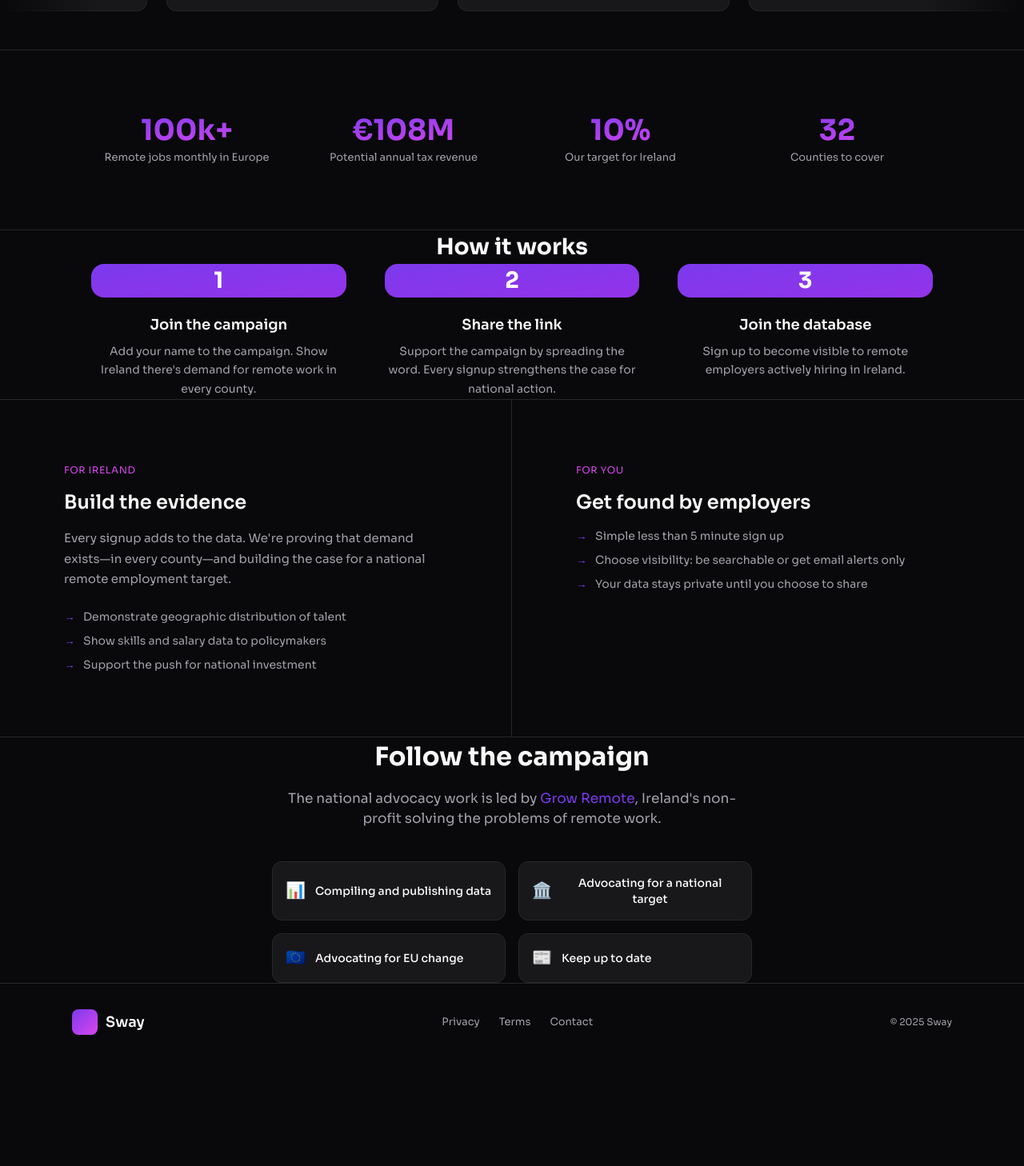
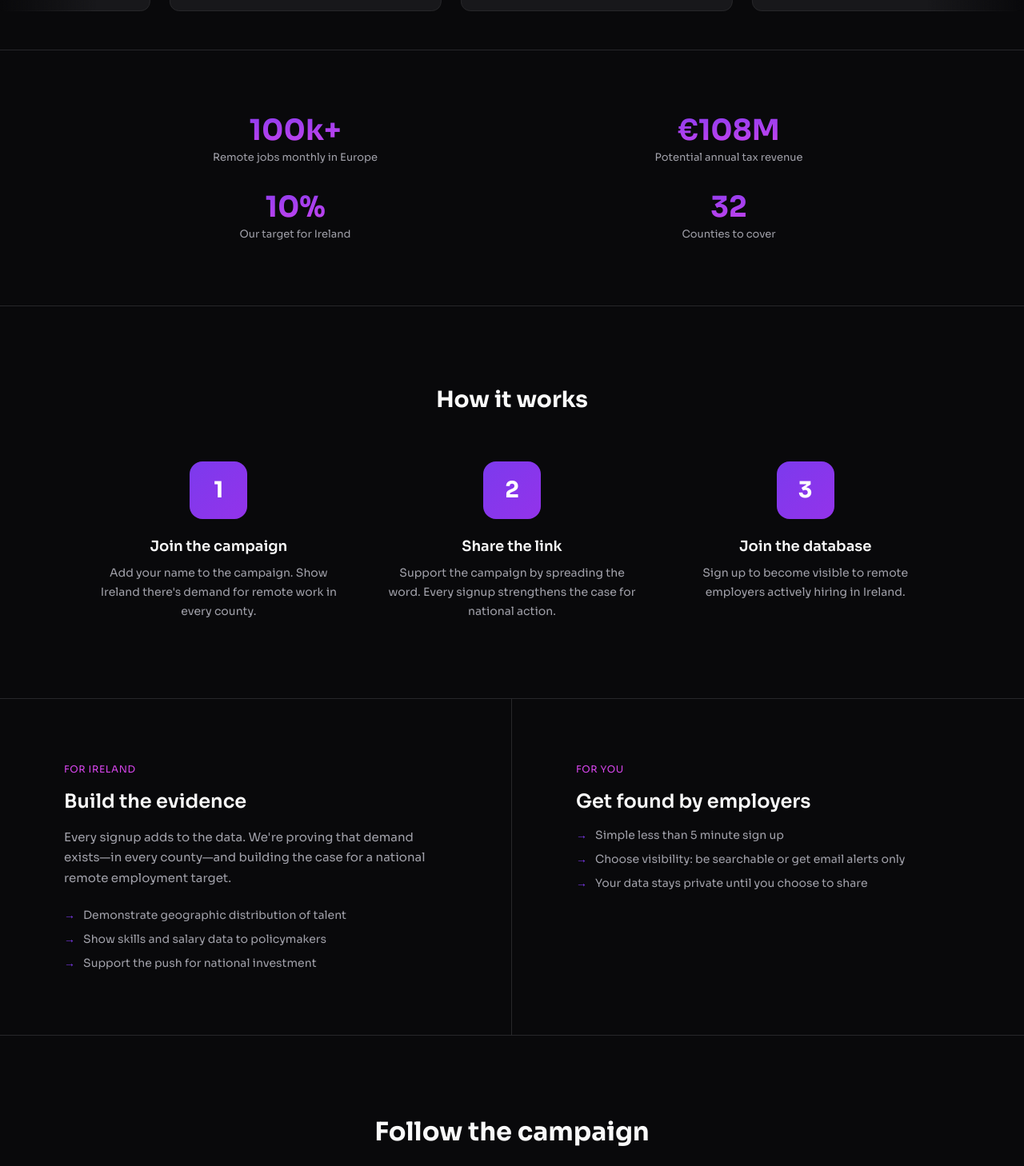
Before and after one commit to hello383/Sway, a Next.js app: page / in a window 1280 px wide. Shown: the part 1135-2593 px from the top of the page at 80% size. Before the commit the page ends 2461 px from the top, so only its background shows below. Built offline with nearby package versions, Linux system fonts and the light colour scheme; no server answers; the database is empty.

Commit message:
Fix Tailwind class issues and responsive styles

```diff
--- a/app/page.tsx
+++ b/app/page.tsx
@@ -325,7 +325,7 @@ export default function Home() {
       {/* Stats */}
       <section className="py-20 border-b border-[#27272a]">
         <div className="max-w-[1100px] mx-auto px-6">
-          <div className="grid grid-cols-4 gap-8 text-center max-md:grid-cols-2">
+            <div className="grid grid-cols-4 gap-8 text-center md:grid-cols-2 max-md:grid-cols-2">
             <div>
               <div className="text-4xl font-bold mb-1 bg-gradient-to-br from-[#7c3aed] to-[#d946ef] bg-clip-text text-transparent">100k+</div>
               <div className="text-[13px] text-[#a1a1aa]">Remote jobs monthly in Europe</div>
@@ -347,22 +347,22 @@ export default function Home() {
       </section>
 
       {/* How it works */}
-      <section className="py-25 border-b border-[#27272a]">
+      <section className="py-24 border-b border-[#27272a]">
         <div className="max-w-[1100px] mx-auto px-6">
-          <h2 className="text-[28px] font-bold text-center mb-15">How it works</h2>
+          <h2 className="text-[28px] font-bold text-center mb-14">How it works</h2>
           <div className="grid grid-cols-3 gap-12 max-md:grid-cols-1 max-md:gap-10">
             <div className="text-center">
-              <div className="w-18 h-18 mx-auto mb-5 bg-gradient-to-br from-[#7c3aed] to-[#9333ea] rounded-2xl flex items-center justify-center text-[28px] font-bold text-white">1</div>
+              <div className="w-[72px] h-[72px] mx-auto mb-5 bg-gradient-to-br from-[#7c3aed] to-[#9333ea] rounded-2xl flex items-center justify-center text-[28px] font-bold text-white">1</div>
               <h3 className="text-lg font-semibold mb-2">Join the campaign</h3>
               <p className="text-sm text-[#a1a1aa] leading-[1.7]">Add your name to the campaign. Show Ireland there's demand for remote work in every county.</p>
             </div>
             <div className="text-center">
-              <div className="w-18 h-18 mx-auto mb-5 bg-gradient-to-br from-[#7c3aed] to-[#9333ea] rounded-2xl flex items-center justify-center text-[28px] font-bold text-white">2</div>
+              <div className="w-[72px] h-[72px] mx-auto mb-5 bg-gradient-to-br from-[#7c3aed] to-[#9333ea] rounded-2xl flex items-center justify-center text-[28px] font-bold text-white">2</div>
               <h3 className="text-lg font-semibold mb-2">Share the link</h3>
               <p className="text-sm text-[#a1a1aa] leading-[1.7]">Support the campaign by spreading the word. Every signup strengthens the case for national action.</p>
             </div>
             <div className="text-center">
-              <div className="w-18 h-18 mx-auto mb-5 bg-gradient-to-br from-[#7c3aed] to-[#9333ea] rounded-2xl flex items-center justify-center text-[28px] font-bold text-white">3</div>
+              <div className="w-[72px] h-[72px] mx-auto mb-5 bg-gradient-to-br from-[#7c3aed] to-[#9333ea] rounded-2xl flex items-center justify-center text-[28px] font-bold text-white">3</div>
               <h3 className="text-lg font-semibold mb-2">Join the database</h3>
               <p className="text-sm text-[#a1a1aa] leading-[1.7]">Sign up to become visible to remote employers actively hiring in Ireland.</p>
             </div>
@@ -372,7 +372,7 @@ export default function Home() {
 
       {/* Two purposes */}
       <section className="grid grid-cols-2 border-b border-[#27272a] max-md:grid-cols-1">
-        <div className="p-20 max-md:p-15 border-r border-[#27272a] max-md:border-r-0 max-md:border-b border-[#27272a]">
+        <div className="p-20 max-md:p-15 border-r border-[#27272a] max-md:border-r-0 max-md:border-b">
           <div className="text-xs uppercase tracking-wider text-[#d946ef] mb-4">For Ireland</div>
           <h3 className="text-2xl font-semibold mb-4">Build the evidence</h3>
           <p className="text-[15px] text-[#a1a1aa] leading-[1.7] mb-6">Every signup adds to the data. We're proving that demand exists—in every county—and building the case for a national remote employment target.</p>
@@ -412,7 +412,7 @@ export default function Home() {
       </section>
 
       {/* Follow the Campaign */}
-      <section className="py-25 text-center border-b border-[#27272a]">
+      <section className="py-24 text-center border-b border-[#27272a]">
         <div className="max-w-[1100px] mx-auto px-6">
           <h2 className="text-[32px] font-bold mb-4">Follow the campaign</h2>
           <p className="text-[17px] text-[#a1a1aa] mb-10 max-w-[560px] mx-auto">
```
